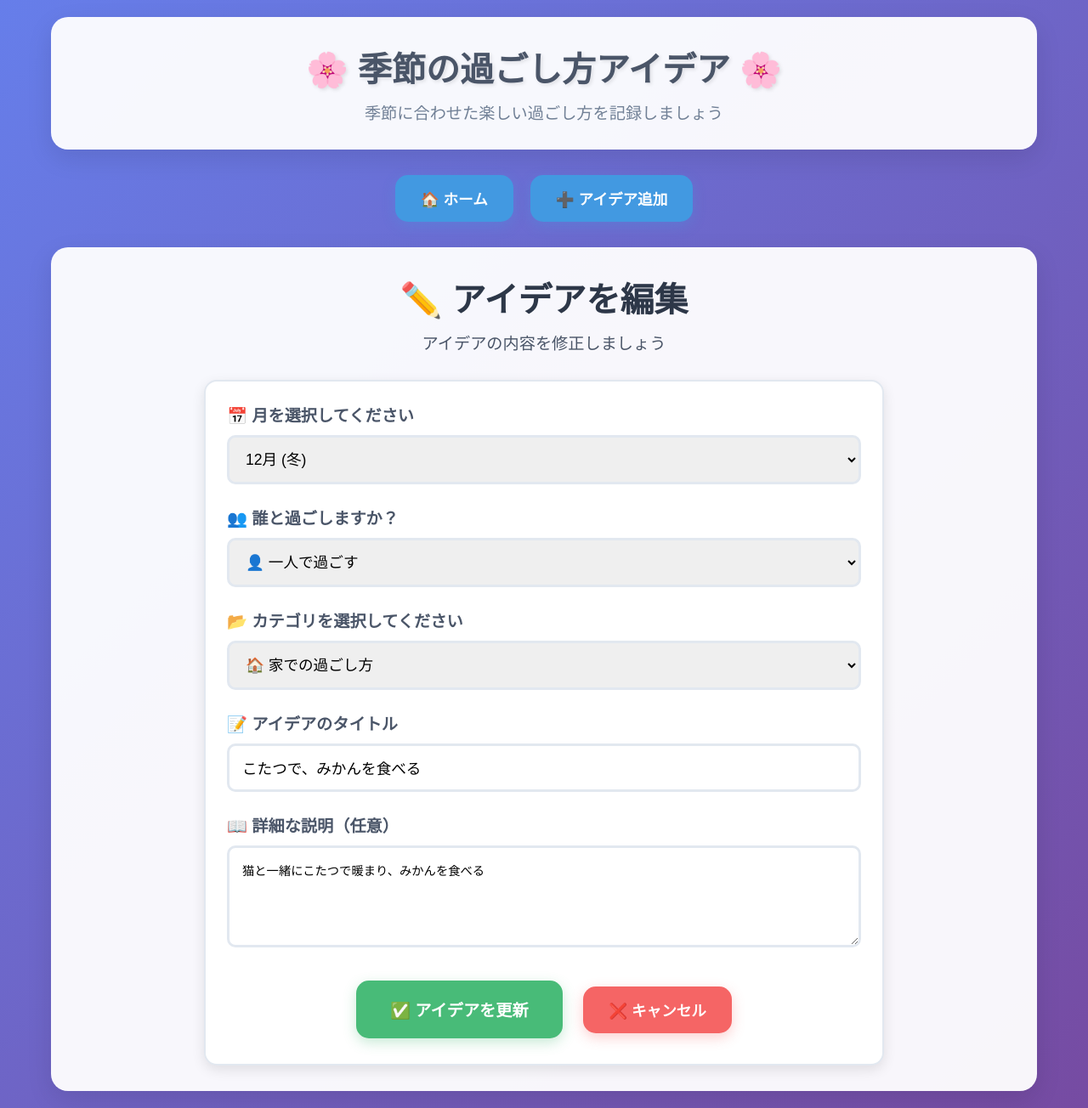
After one commit to Ykuroyy/season-app, a Flask app: page /edit_activity/1 in a window 1280 px wide. The commit adds this page. Shown: the whole page at 85% size. Run offline with Flask 3, Linux system fonts and the light colour scheme; data comes from the database, SQL or seed files in the repository; both versions use the stored data as it was before the commit.

Commit message:
編集機能を追加し、ローカルデータをクリア

```diff
--- a/app.py
+++ b/app.py
@@ -102,6 +102,28 @@ def add_activity():
 
     return render_template('add_activity.html', season_data=SEASON_DATA)
 
+@app.route('/edit_activity/<int:activity_id>', methods=['GET', 'POST'])
+def edit_activity(activity_id):
+    """アクティビティ編集"""
+    activity = SeasonActivity.query.get_or_404(activity_id)
+
+    if request.method == 'POST':
+        activity.month = int(request.form['month'])
+        activity.activity_type = request.form['activity_type']
+        activity.category = request.form['category']
+        activity.title = request.form['title']
+        activity.description = request.form['description']
+        activity.season = SEASON_DATA[activity.month]['name']
+
+        db.session.commit()
+
+        flash('アイデアが更新されました！', 'success')
+        return redirect(url_for('month_detail', month=activity.month))
+
+    return render_template('edit_activity.html',
+                         activity=activity,
+                         season_data=SEASON_DATA)
+
 @app.route('/delete_activity/<int:activity_id>')
 def delete_activity(activity_id):
     """アクティビティ削除"""
--- /dev/null
+++ b/templates/edit_activity.html
@@ -0,0 +1,83 @@
+{% extends "base.html" %}
+
+{% block title %}アイデア編集 - 季節の過ごし方アイデア{% endblock %}
+
+{% block content %}
+<div class="edit-activity">
+    <div style="text-align: center; margin-bottom: 30px;">
+        <h2 style="font-size: 2.5em; color: #2d3748; margin-bottom: 10px;">
+            ✏️ アイデアを編集
+        </h2>
+        <p style="font-size: 1.2em; color: #4a5568;">
+            アイデアの内容を修正しましょう
+        </p>
+    </div>
+
+    <div class="card" style="max-width: 800px; margin: 0 auto;">
+        <form method="POST" action="{{ url_for('edit_activity', activity_id=activity.id) }}">
+            <!-- 月選択 -->
+            <div class="form-group">
+                <label for="month">📅 月を選択してください</label>
+                <select name="month" id="month" class="form-control" required>
+                    <option value="">月を選んでください</option>
+                    {% for month in range(1, 13) %}
+                    <option value="{{ month }}"
+                            {% if activity.month == month %}selected{% endif %}>
+                        {{ month }}月 ({{ season_data[month]['name'] }})
+                    </option>
+                    {% endfor %}
+                </select>
+            </div>
+
+            <!-- シーン選択 -->
+            <div class="form-group">
+                <label for="activity_type">👥 誰と過ごしますか？</label>
+                <select name="activity_type" id="activity_type" class="form-control" required>
+                    <option value="">シーンを選んでください</option>
+                    <option value="一人" {% if activity.activity_type == '一人' %}selected{% endif %}>👤 一人で過ごす</option>
+                    <option value="友達" {% if activity.activity_type == '友達' %}selected{% endif %}>👥 友達と過ごす</option>
+                    <option value="家族" {% if activity.activity_type == '家族' %}selected{% endif %}>👨‍👩‍👧‍👦 家族と過ごす</option>
+                    <option value="お年寄り" {% if activity.activity_type == 'お年寄り' %}selected{% endif %}>👴👵 お年寄りの両親と過ごす</option>
+                </select>
+            </div>
+
+            <!-- カテゴリ選択 -->
+            <div class="form-group">
+                <label for="category">📂 カテゴリを選択してください</label>
+                <select name="category" id="category" class="form-control" required>
+                    <option value="">カテゴリを選んでください</option>
+                    <option value="外出" {% if activity.category == '外出' %}selected{% endif %}>🚶‍♀️ 外出</option>
+                    <option value="家" {% if activity.category == '家' %}selected{% endif %}>🏠 家での過ごし方</option>
+                    <option value="食事" {% if activity.category == '食事' %}selected{% endif %}>🍽️ 食事</option>
+                    <option value="趣味" {% if activity.category == '趣味' %}selected{% endif %}>🎨 趣味・娯楽</option>
+                    <option value="運動" {% if activity.category == '運動' %}selected{% endif %}>🏃‍♀️ 運動・スポーツ</option>
+                    <option value="その他" {% if activity.category == 'その他' %}selected{% endif %}>✨ その他</option>
+                </select>
+            </div>
+
+            <!-- タイトル -->
+            <div class="form-group">
+                <label for="title">📝 アイデアのタイトル</label>
+                <input type="text" name="title" id="title" class="form-control"
+                       value="{{ activity.title }}" required>
+            </div>
+
+            <!-- 詳細説明 -->
+            <div class="form-group">
+                <label for="description">📖 詳細な説明（任意）</label>
+                <textarea name="description" id="description" class="form-control">{{ activity.description or '' }}</textarea>
+            </div>
+
+            <!-- ボタン -->
+            <div style="text-align: center; margin-top: 30px;">
+                <button type="submit" class="btn" style="font-size: 1.2em; padding: 20px 40px;">
+                    ✅ アイデアを更新
+                </button>
+                <a href="{{ url_for('month_detail', month=activity.month) }}" class="btn btn-danger" style="margin-left: 15px;">
+                    ❌ キャンセル
+                </a>
+            </div>
+        </form>
+    </div>
+</div>
+{% endblock %}
```
Also changed, not shown: templates/month_detail.html (+16 -0 lines), instance/season_calendar.db (deleted).
